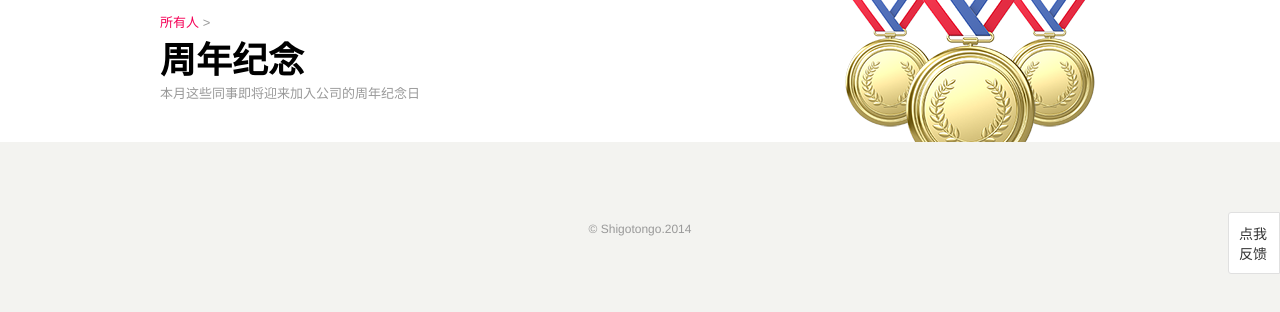
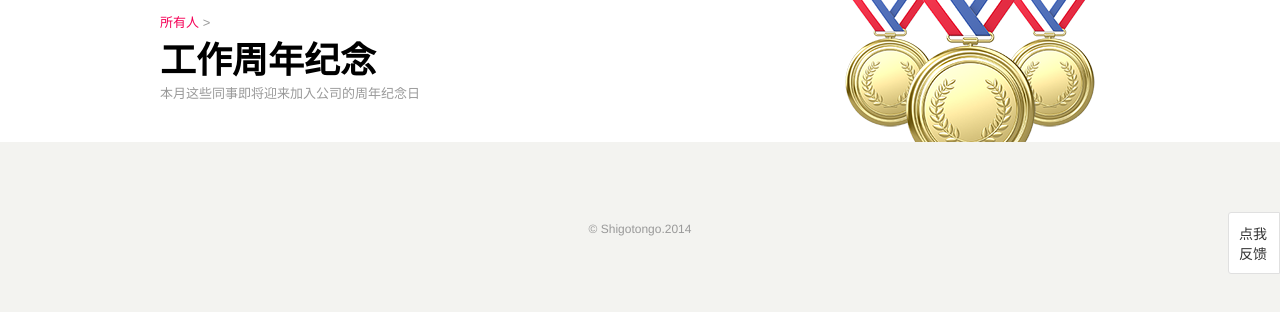
Before and after one commit to shigotonogo/facehub, a plain HTML site: page facehub/templates/anniversary-users.html in a window 1280 px wide. Shown: the part 88-400 px from the top of the page. Drawn offline with nearby package versions, Linux system fonts and the light colour scheme; files that its build step writes are made by us from their sources; no server answers; files whose address does not match are found by name.

Commit message:
update anniversary banner description

```diff
--- a/facehub/templates/anniversary-users.html
+++ b/facehub/templates/anniversary-users.html
@@ -37,7 +37,7 @@
                 <a href="/">所有人</a>
                 <span class="arrow">></span>
             </div>
-            <div class="title">周年纪念</div>
+            <div class="title">工作周年纪念</div>
             <div class="tip">本月这些同事即将迎来加入公司的周年纪念日</div>
         </div>
     </div>
```
